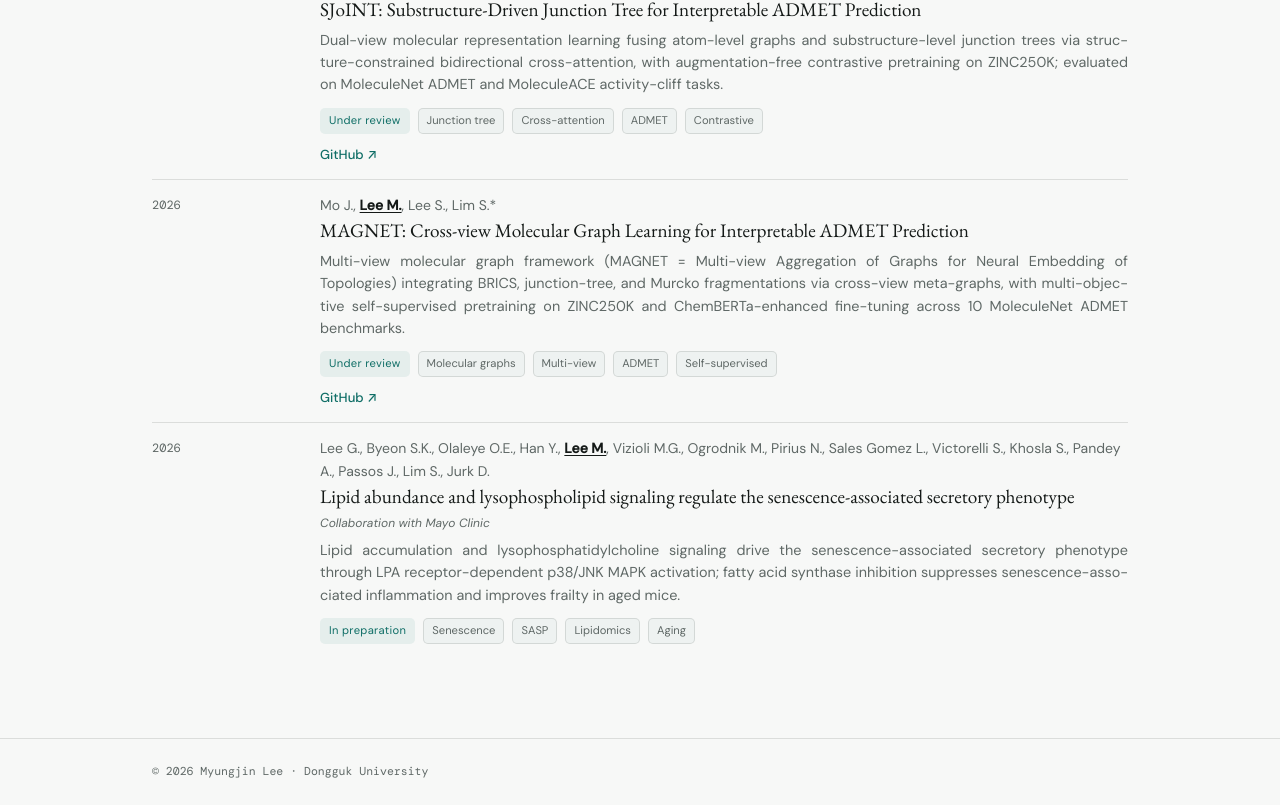
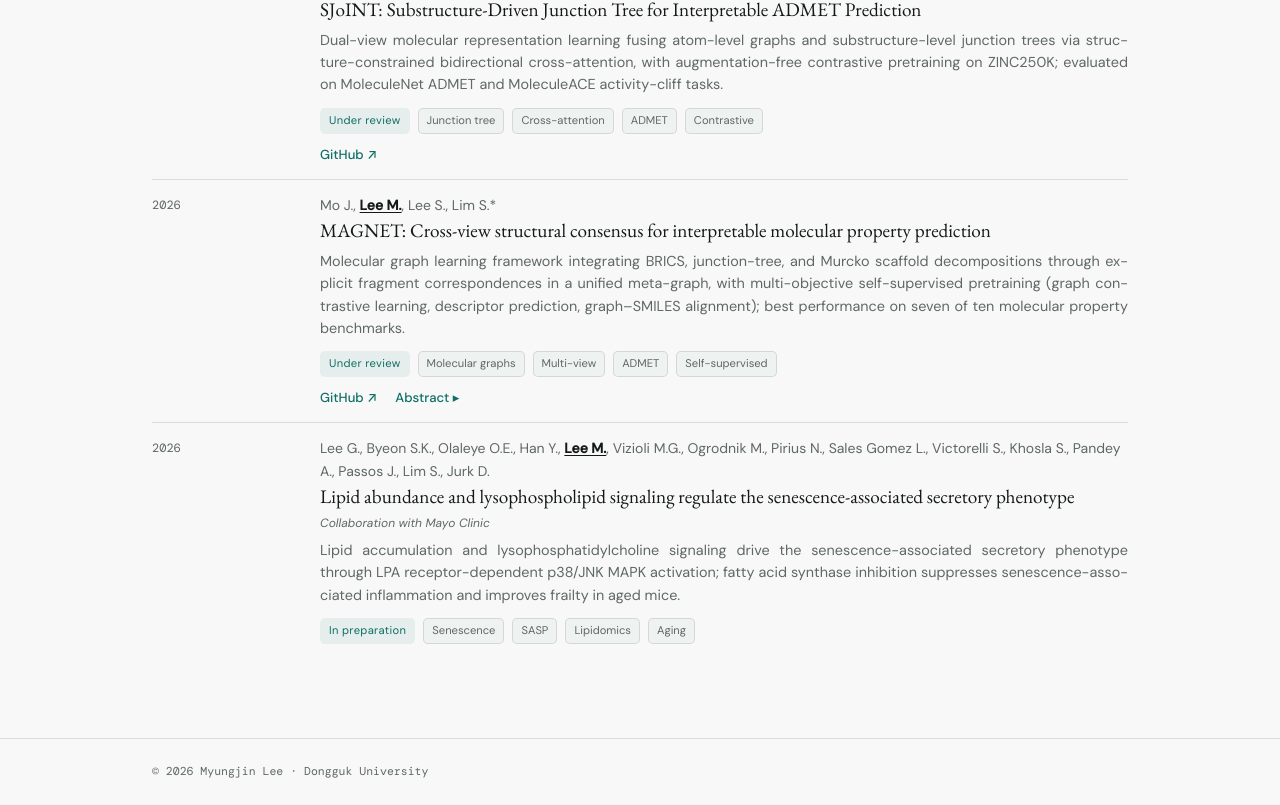
Before and after one commit to myungjin00/myungjin00.github.io, a React (Vite) app: page / in a window 1280 px wide. Shown: the part 1235-2040 px from the top of the page. Built offline with nearby package versions, Linux system fonts and the light colour scheme; the HTML template or start-up script is replaced by a standard one.

Commit message:
MAGNET: submitted title, description and abstract

```diff
--- a/src/data/cv.ts
+++ b/src/data/cv.ts
@@ -119,10 +119,12 @@ export const projectGroups: ProjectGroup[] = [
       },
       {
         period: '2026',
-        title: 'MAGNET: Cross-view Molecular Graph Learning for Interpretable ADMET Prediction',
+        title: 'MAGNET: Cross-view structural consensus for interpretable molecular property prediction',
         authors: 'Mo J., Lee M., Lee S., Lim S.*',
         status: 'Under review',
-        desc: 'Multi-view molecular graph framework (MAGNET = Multi-view Aggregation of Graphs for Neural Embedding of Topologies) integrating BRICS, junction-tree, and Murcko fragmentations via cross-view meta-graphs, with multi-objective self-supervised pretraining on ZINC250K and ChemBERTa-enhanced fine-tuning across 10 MoleculeNet ADMET benchmarks.',
+        desc: 'Molecular graph learning framework integrating BRICS, junction-tree, and Murcko scaffold decompositions through explicit fragment correspondences in a unified meta-graph, with multi-objective self-supervised pretraining (graph contrastive learning, descriptor prediction, graph–SMILES alignment); best performance on seven of ten molecular property benchmarks.',
+        abstract:
+          'Accurate and interpretable molecular property prediction remains challenging because chemically relevant features span multiple structural scales. Here, we introduce MAGNET, a molecular graph learning framework that integrates BRICS, Junction Tree and Murcko scaffold decompositions through explicit fragment correspondences in a unified meta-graph. By connecting overlapping fragments across complementary views, MAGNET enables information exchange between chemically related substructures. Multi-objective self-supervised pretraining combines graph contrastive learning, molecular descriptor prediction and graph–SMILES alignment. Across ten molecular property benchmarks, MAGNET achieves the best performance on seven and the best average rank among sixteen models. Fragments identified across complementary decompositions exhibit enriched model attention and larger prediction changes upon perturbation. Importantly, attention enrichment depends on the structural complementarity of the supporting views rather than their number alone. Fragment-level analyses further recover established chemical relationships involving membrane permeability, BACE inhibition and hydration free energy. These findings highlight cross-view structural consensus as a useful signal for chemically informed molecular prediction and substructure attribution.',
         tags: ['Molecular graphs', 'Multi-view', 'ADMET', 'Self-supervised'],
         links: [{ label: 'GitHub', href: 'https://github.com/sslim-aidrug/MAGNET' }],
       },
```
